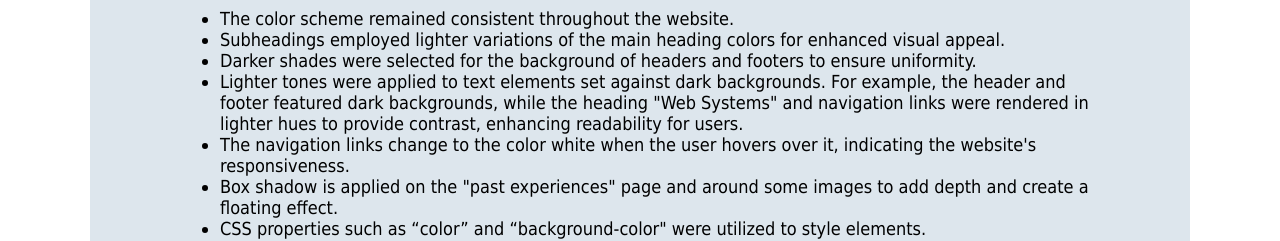
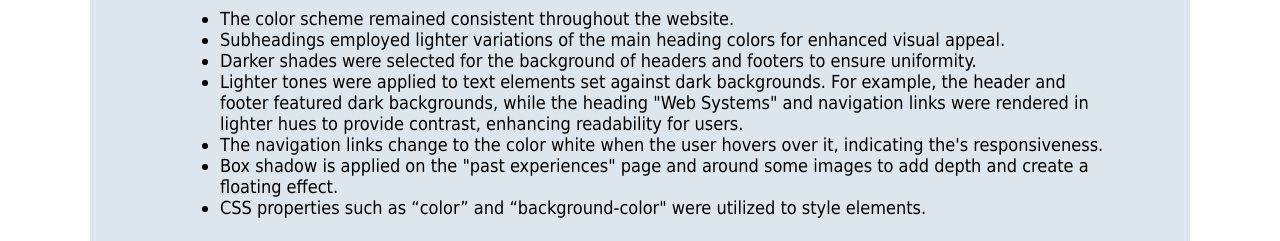
Before and after one commit to ryea9/University-projects, a plain HTML site: page Web-Systems/comments.html in a window 1280 px wide. Shown: the part 2280-2521 px from the top of the page. Drawn offline with Linux system fonts and the light colour scheme.

Commit message:
Update comments.html

```diff
--- a/Web-Systems/comments.html
+++ b/Web-Systems/comments.html
@@ -114,7 +114,7 @@
     <li>Subheadings employed lighter variations of the main heading colors for enhanced visual appeal.</li>
     <li>Darker shades were selected for the background of headers and footers to ensure uniformity.</li>
     <li>Lighter tones were applied to text elements set against dark backgrounds. For example, the header and footer featured dark backgrounds, while the heading "Web Systems" and navigation links were rendered in lighter hues to provide contrast, enhancing readability for users.</li>
-    <li>The navigation links change to the color white when the user hovers over it, indicating the website's responsiveness.</li>
+    <li>The navigation links change to the color white when the user hovers over it, indicating the's responsiveness.</li>
     <li>Box shadow is applied on the "past experiences" page and around some images to add depth and create a floating effect.</li>
     <li>CSS properties such as “color” and “background-color" were utilized to style elements.</li>
 </ul>
```
